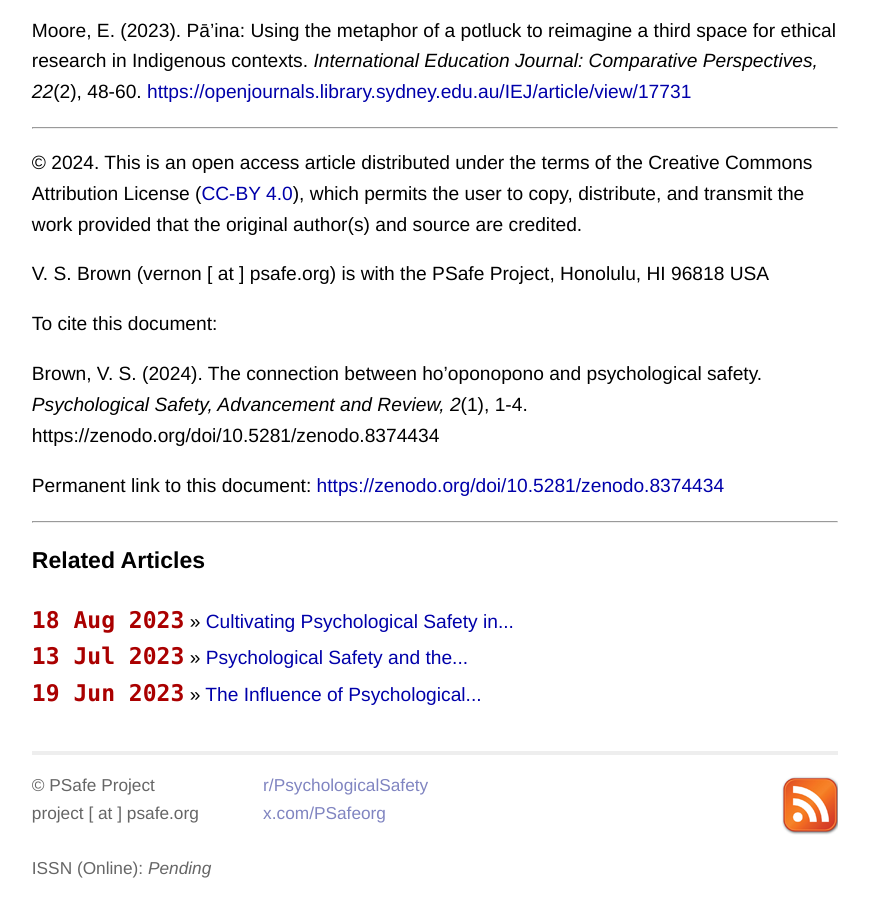
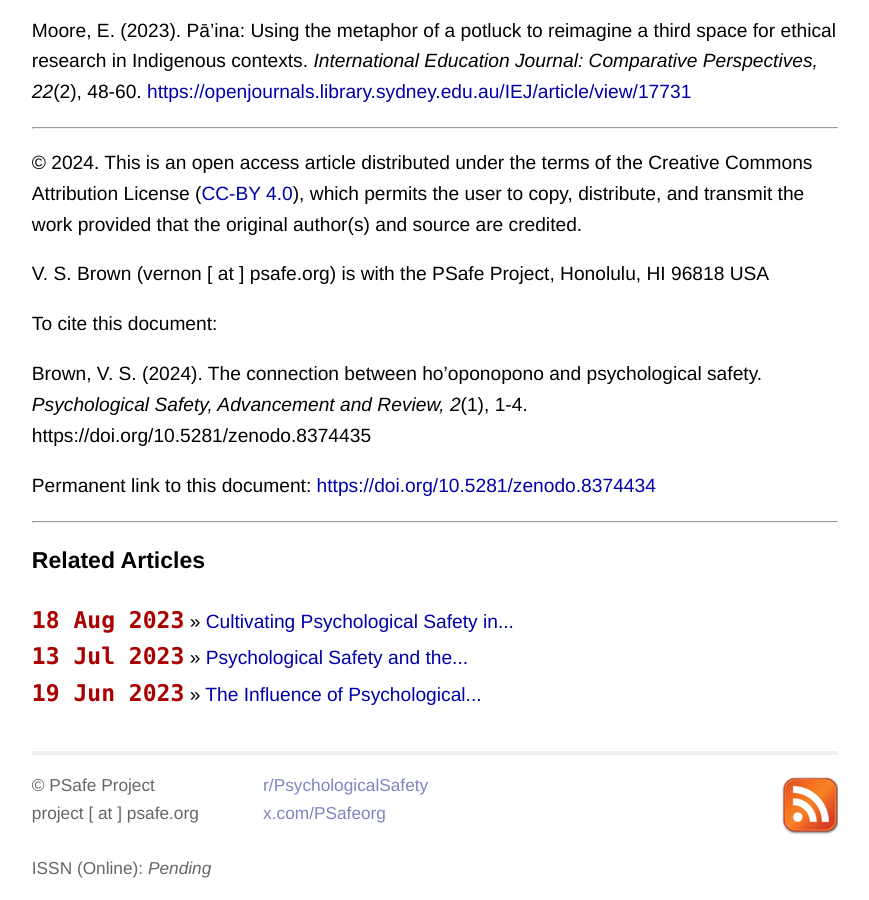
Before and after one commit to atidbit/psafe, a Jekyll site: the page built from _posts/2024-02-18-the-connection-between-hooponopono-and-psychological-safety.md, in a window 1280 px wide and 900 px high, scrolled down 4479 px. Shown: the whole window, without its empty margins (205-1074 px from the left). Built offline with Jekyll 4.4.1, drawn with Linux system fonts in a browser that asks for light colours; some web fonts are replaced; some of the changed lines change nothing that is shown.

Commit message:
Update 2024-02-18-the-connection-between-hooponopono-and-psychological-safety.md

```diff
--- a/_posts/2024-02-18-the-connection-between-hooponopono-and-psychological-safety.md
+++ b/_posts/2024-02-18-the-connection-between-hooponopono-and-psychological-safety.md
@@ -157,7 +157,7 @@ V. S. Brown (vernon [ at ] psafe.org) is with the PSafe Project, Honolulu, HI 96
 To cite this document:
 
 Brown, V. S. (2024). The connection between ho’oponopono and psychological safety. _Psychological Safety, Advancement and Review, 2_(1), 1-4.
-https://zenodo.org/doi/10.5281/zenodo.8374434
+https://doi.org/10.5281/zenodo.8374435
 
 Permanent link to this document:
-<a href="https://zenodo.org/doi/10.5281/zenodo.8374434" target="_blank">https://zenodo.org/doi/10.5281/zenodo.8374434</a>
+<a href="https://doi.org/10.5281/zenodo.8374434" target="_blank">https://doi.org/10.5281/zenodo.8374434</a>
```
